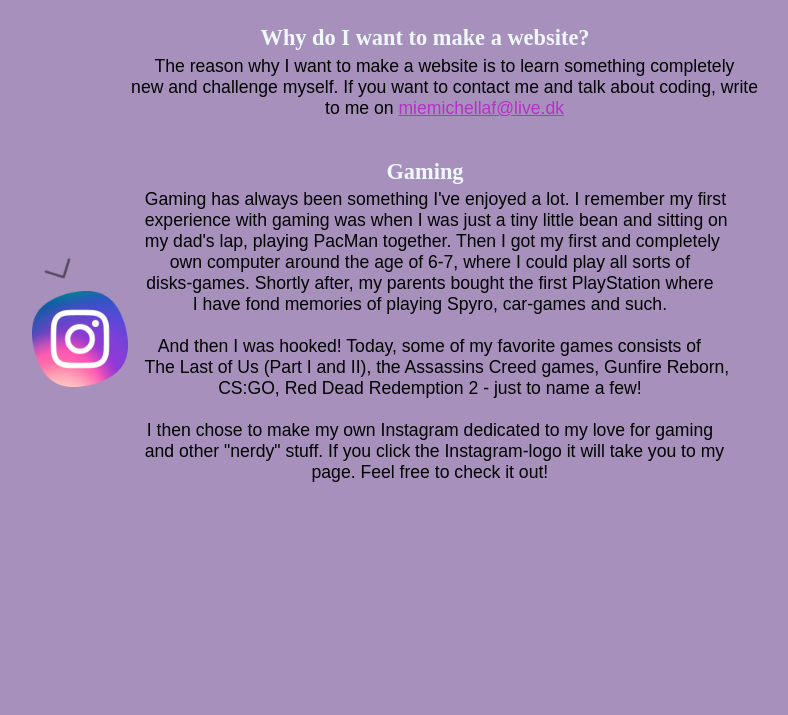
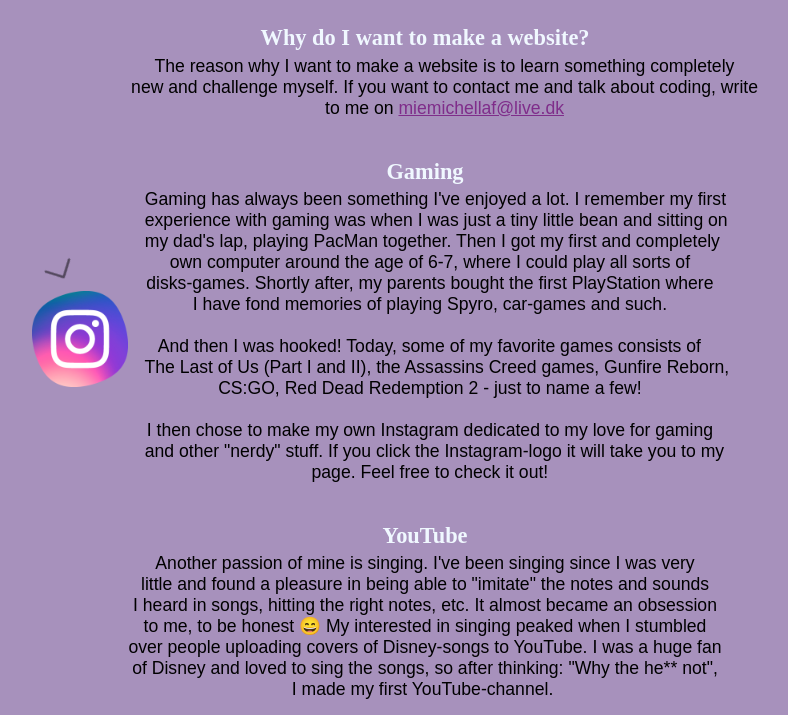
Before and after one commit to michellaking/first-webpage, a plain HTML site: page index.html in a window 1280 px wide. Shown: the part 728-1443 px from the top of the page, without its empty margins (215-1003 px from the left). Before the commit the page ends 1232 px from the top, so only its background shows below. Drawn offline with Linux system fonts and the light colour scheme; grey boxes are pictures that could not be loaded; a web font is replaced by a local one.

Commit message:
Add files via upload

```diff
--- a/index.html
+++ b/index.html
@@ -51,10 +51,10 @@
 
 
 <div class="instaWrapper">
-  <h2 style="font-size: 1.4rem; color:aliceblue; pointer-events: none; ">
+  <h2 style="font-size: 1.4rem; color:aliceblue">
 Gaming</h2>
 
-<pre style="font-size: 1.1rem; pointer-events: none;">
+<pre style="font-size: 1.1rem">
   Gaming has always been something I've enjoyed a lot. I remember my first
   experience with gaming was when I was just a tiny little bean and sitting on
   my dad's lap, playing PacMan together. Then I got my first and completely
@@ -71,9 +71,19 @@ Gaming</h2>
   page. Feel free to check it out!
   </pre>
   <img id="arrow" src="arrow.gif" alt=""">
-  <a href="https://www.instagram.com/michellaplays/"</a><img src="insta.png" alt="Instagram">
+  <a href="https://www.instagram.com/michellaplays/"><img src="insta.png" alt="Instagram"></a>
 </div>
 
+<h2 style="font-size: 1.4rem; color:aliceblue">
+YouTube</h2>
+<pre style="font-size: 1.1rem">Another passion of mine is singing. I've been singing since I was very
+little and found a pleasure in being able to "imitate" the notes and sounds
+I heard in songs, hitting the right notes, etc. It almost became an obsession
+to me, to be honest &#128516 My interested in singing peaked when I stumbled
+over people uploading covers of Disney-songs to YouTube. I was a huge fan
+of Disney and loved to sing the songs, so after thinking: "Why the he** not",
+I made my first YouTube-channel. </pre>
+<iframe width="450" height="252" src="https://www.youtube.com/embed/14ZeOLadsos" title="【Cover】 Toxic「Britney Spears」" frameborder="0" allow="accelerometer; autoplay; clipboard-write; encrypted-media; gyroscope; picture-in-picture" allowfullscreen></iframe>
 
     </center>
   </body>
@@ -115,7 +125,7 @@ pre {
     font-family: Arial, Helvetica, sans-serif;
   }
   a:link {
-    color: rgb(183, 48, 201);
+    color: rgb(127, 45, 138);
     text-decoration: underline;
   }
   .imageWrapper {
@@ -141,7 +151,6 @@ pre {
   }
   .instaWrapper{
     position: relative;
-    height: 100px;
     width: 580px;
   }
   .instaWrapper img{
```
